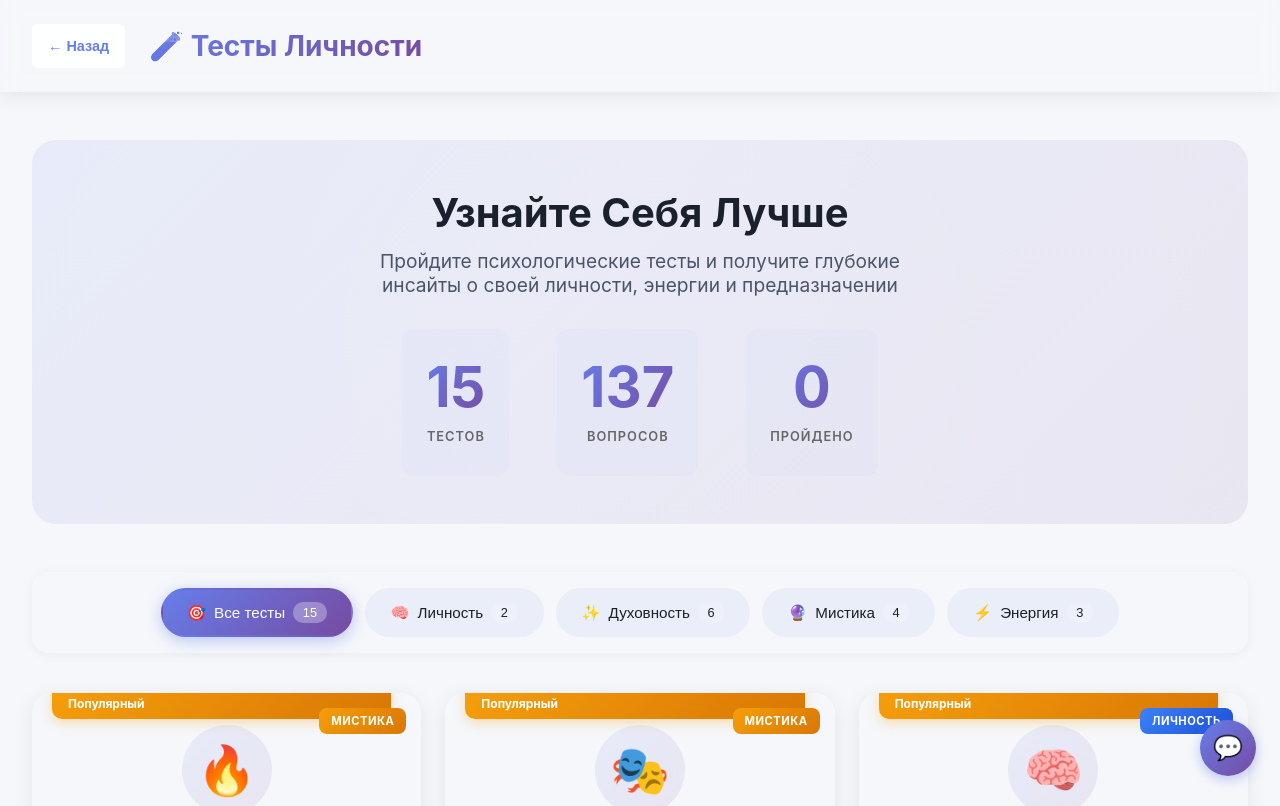
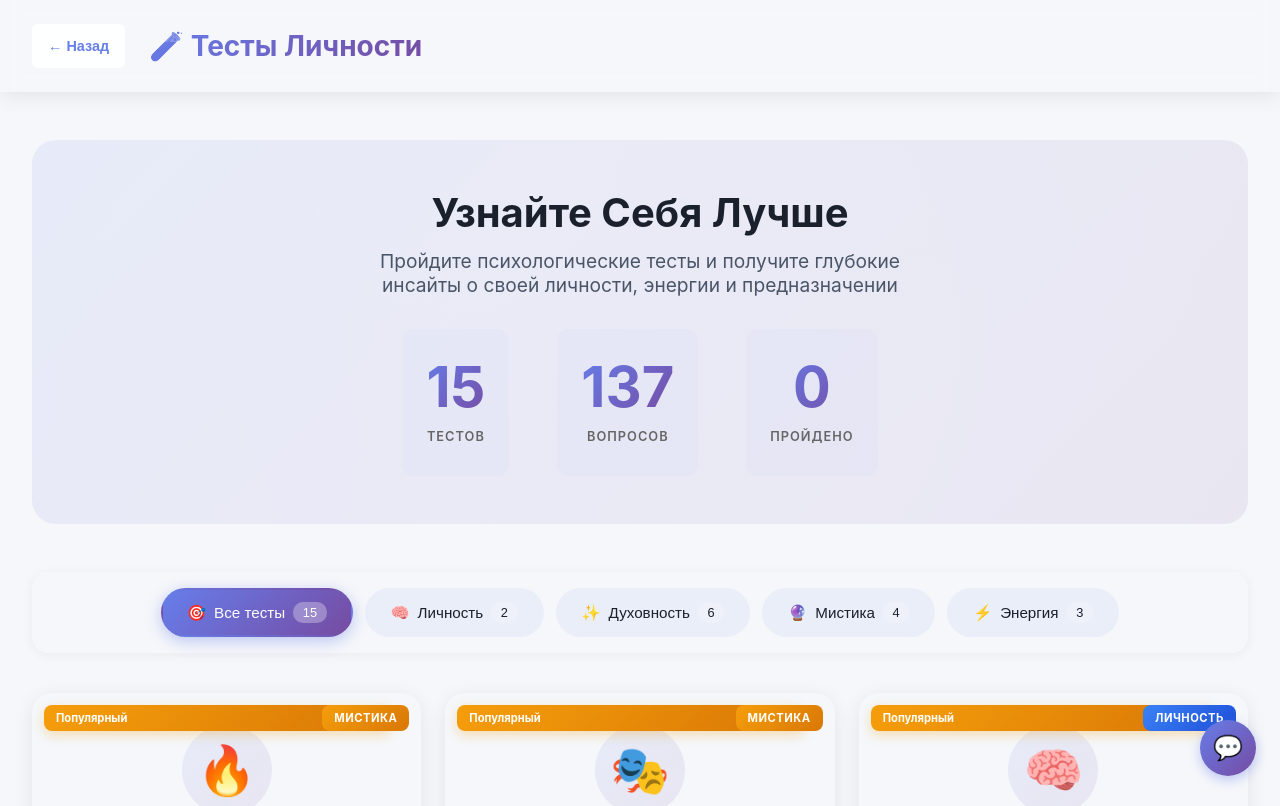
Before and after one commit to HiVibecodium/tarot, a React (Vite) app in the folder src/frontend/: page /tests in a window 1280 px wide. Shown: the top 806 px of the page. Built offline with nearby package versions, Linux system fonts and the light colour scheme; no server answers.

Commit message:
fix: Prevent badge overlap on test cards - move category badge outside header

```diff
--- a/src/frontend/src/pages/PersonalityTestsPage.css
+++ b/src/frontend/src/pages/PersonalityTestsPage.css
@@ -290,14 +290,15 @@
 /* Category Badge */
 .category-badge {
   position: absolute;
-  top: 15px;
-  right: 15px;
+  top: 12px;
+  right: 12px;
   padding: 0.35rem 0.75rem;
   border-radius: 8px;
   font-size: 0.7rem;
   font-weight: 700;
   text-transform: uppercase;
   letter-spacing: 0.5px;
+  z-index: 2;
 }
 
 .category-badge.spiritual {
@@ -390,15 +391,16 @@
 /* Popular Badge */
 .popular-badge {
   position: absolute;
-  top: -5px;
-  left: 20px;
+  top: 12px;
+  left: 12px;
   background: linear-gradient(135deg, #f59e0b 0%, #d97706 100%);
   color: white;
-  padding: 0.5rem 1rem;
-  border-radius: 0 0 10px 10px;
-  font-size: 0.75rem;
+  padding: 0.35rem 0.75rem;
+  border-radius: 8px;
+  font-size: 0.7rem;
   font-weight: 700;
   box-shadow: 0 4px 12px rgba(245, 158, 11, 0.3);
+  z-index: 2;
 }
 
 /* Alternative Tests Section */
--- a/src/frontend/src/pages/PersonalityTestsPage.jsx
+++ b/src/frontend/src/pages/PersonalityTestsPage.jsx
@@ -228,11 +228,11 @@ function PersonalityTestsPage() {
               >
                 {test.popular && <div className="popular-badge">Популярный</div>}
                 {!isAvailable && <div className="coming-soon-badge">Скоро</div>}
+                <span className={`category-badge ${test.category}`}>
+                  {CATEGORIES[test.category]?.label || test.category}
+                </span>
 
                 <div className="test-card-header">
-                  <span className={`category-badge ${test.category}`}>
-                    {CATEGORIES[test.category]?.label || test.category}
-                  </span>
                   <div className="test-icon-wrapper">
                     <span className="test-icon">{testData.icon}</span>
                   </div>
```
